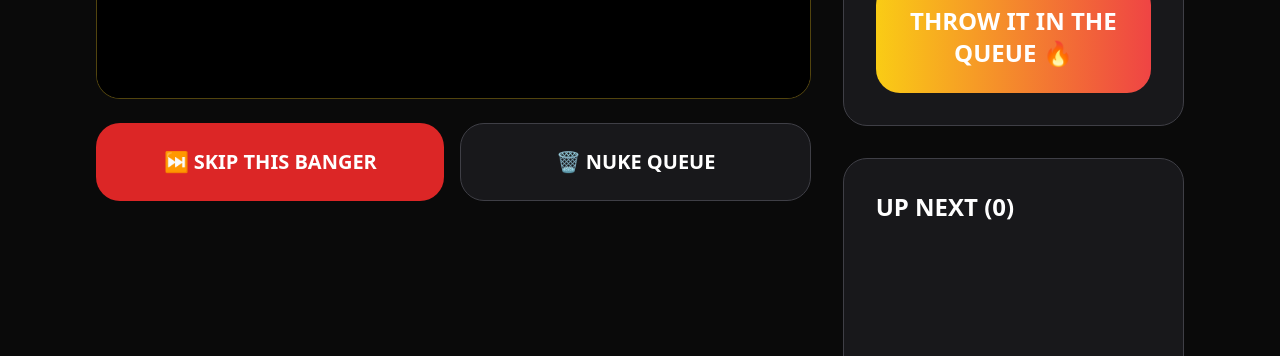
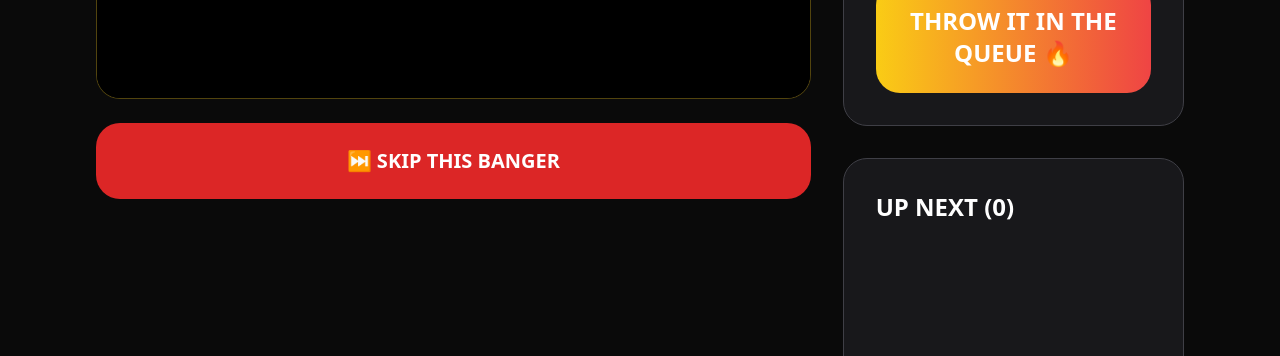
Before and after one commit to skeletonking1984/skeleton-jukebox, a website: page index.html in a window 1280 px wide. Shown: the part 444-800 px from the top of the page. Drawn offline with nearby package versions, Linux system fonts and the light colour scheme; no server answers.

Commit message:
Update index.html

```diff
--- a/index.html
+++ b/index.html
@@ -56,7 +56,6 @@
 
         <div class="flex gap-4 mt-6">
           <button onclick="skipCurrent()" class="flex-1 bg-red-600 py-6 rounded-3xl font-bold text-xl">⏭️ SKIP THIS BANGER</button>
-          <button onclick="clearQueue()" class="flex-1 bg-zinc-900 py-6 rounded-3xl font-bold text-xl border border-zinc-700">🗑️ NUKE QUEUE</button>
         </div>
       </div>
 
```
